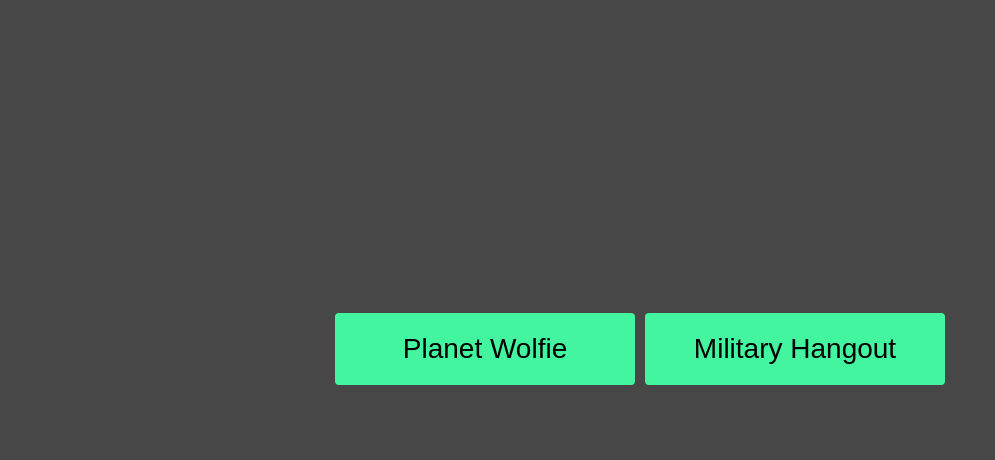
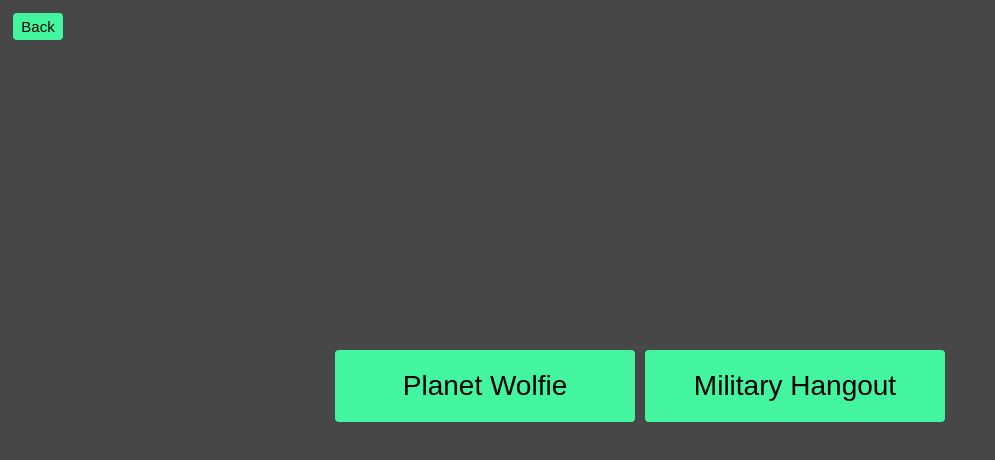
Before and after one commit to MonkayClan/monkayclan.github.io, a plain HTML site: page store/index.html in a window 1280 px wide. Shown: the whole page, without its empty margins (0-995 px from the left). Drawn offline with Linux system fonts and the light colour scheme.

Commit message:
Update index.html

```diff
--- a/store/index.html
+++ b/store/index.html
@@ -6,6 +6,10 @@
 		<title>Store</title>
 	</head>
 	<Body style="background-color: #474747;">
+		<button class="b2" style="position:relative;left:0px;color:#000000;width:50px;"
+    	onclick="history.back()">
+    	    Back
+			</button>
 		<div class="flex-parent jc-center">
 			<button class="b1"
     	onclick="window.location.href = 'https://plum-studios.github.io/store/planetwolfie';">
```
